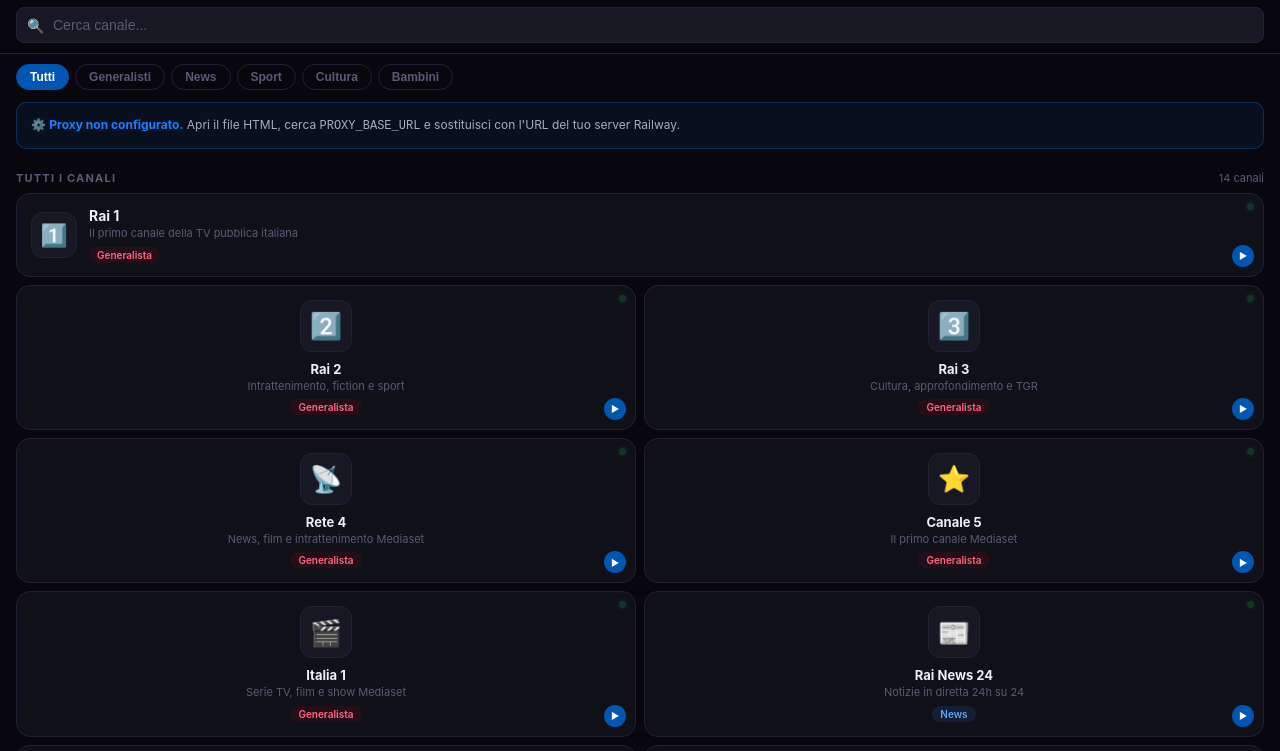
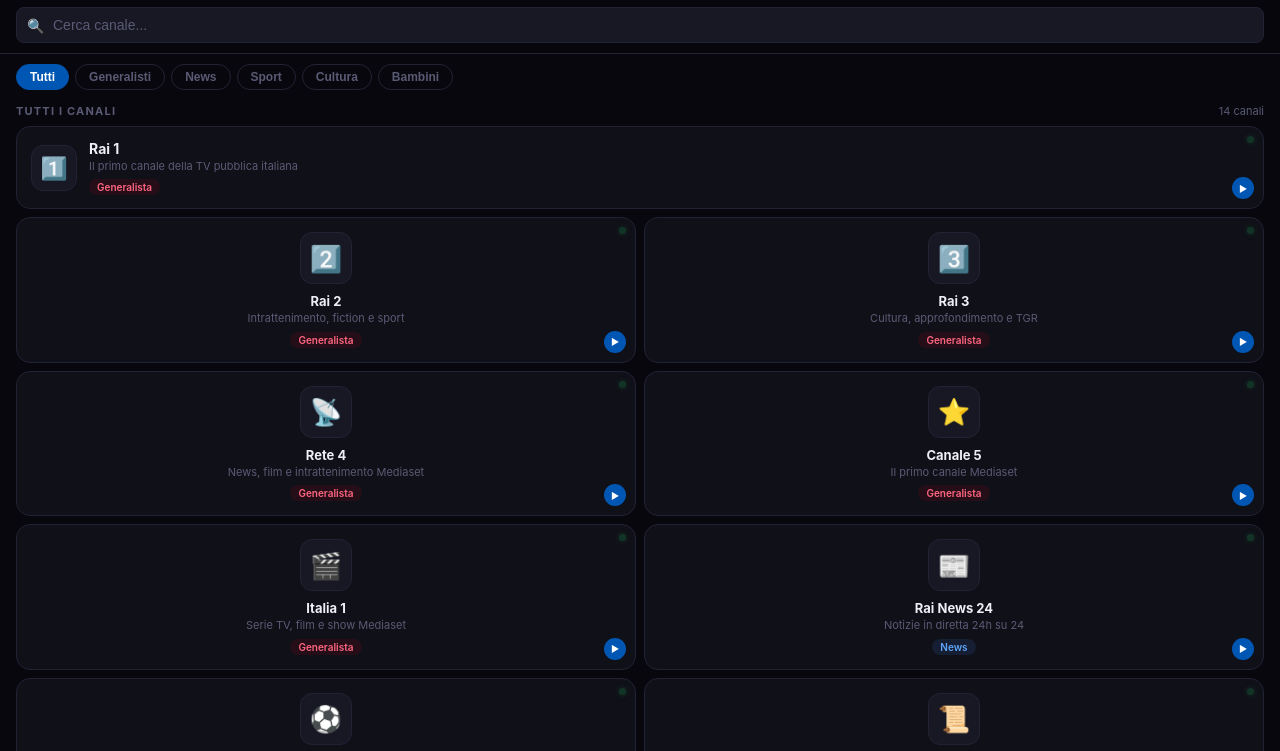
Before and after one commit to sportmario2012/Tv-italia, a website: page index.html in a window 1280 px wide. Shown: the part 45-796 px from the top of the page. Drawn offline with nearby package versions, Linux system fonts and the light colour scheme.

Commit message:
Update index.html

```diff
--- a/index.html
+++ b/index.html
@@ -210,7 +210,7 @@
 // ════════════════════════════════════════════
 // ⚙️  CONFIGURAZIONE — modifica dopo il deploy
 // ════════════════════════════════════════════
-const PROXY_BASE_URL = 'https://TUO-PROGETTO.up.railway.app';
+const PROXY_BASE_URL = 'https://tv-italia-proxy.railway.app/index.html';
 // ════════════════════════════════════════════
 
 const tg = window.Telegram?.WebApp;
```
